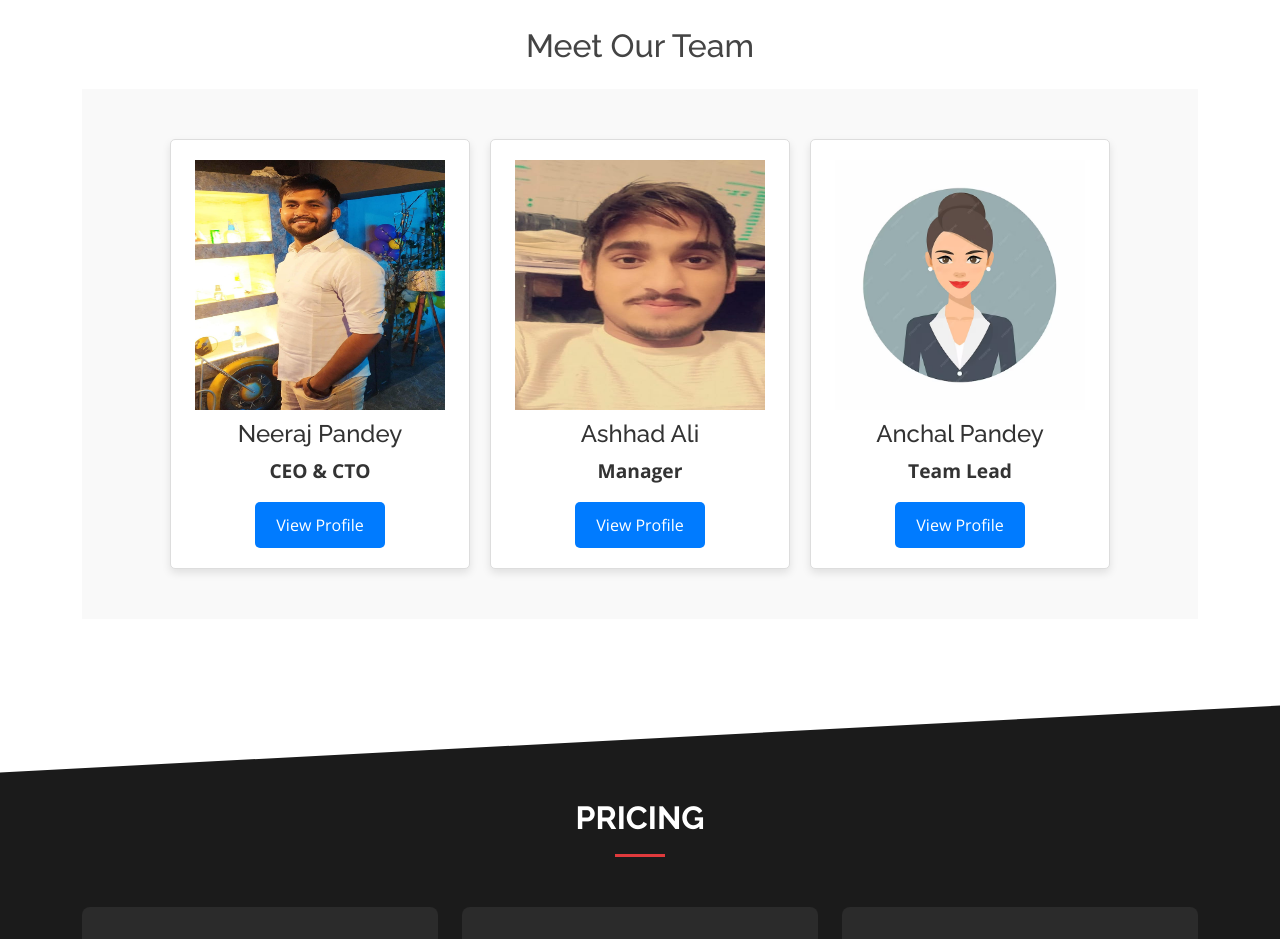
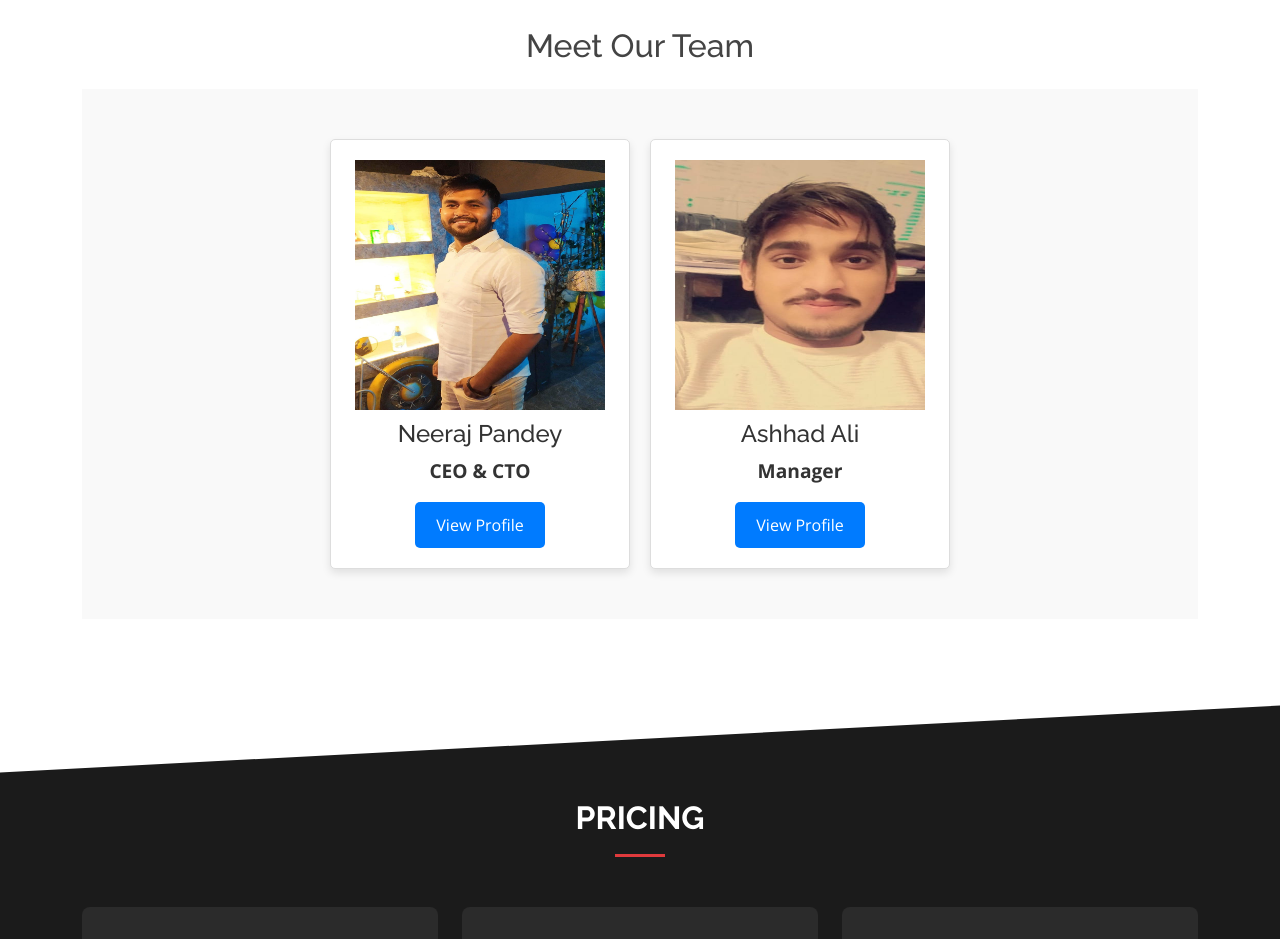
Before and after one commit to neerajpandit/berybraintech, a plain HTML site: page index.html in a window 1280 px wide. Shown: the part 3360-4299 px from the top of the page. Drawn offline with nearby package versions, Linux system fonts and the light colour scheme.

Commit message:
Update index.html
remove anchal name

```diff
--- a/index.html
+++ b/index.html
@@ -301,13 +301,13 @@
               <a href="https://www.linkedin.com/in/ashhad-ali-b37914234/" class="btn" style="background-color: #007bff; color: #fff; text-decoration: none; padding: 10px 20px; border-radius: 5px; transition: background-color 0.3s ease;">View Profile</a>
             </div>
             <!-- CTO & TL Profile Card -->
-            <div class="profile-card" style="background-color: #fff; border: 1px solid #ddd; border-radius: 5px; box-shadow: 0 4px 8px rgba(0, 0, 0, 0.1); text-align: center; padding: 20px; margin: 0 10px; width: 300px; max-width: 100%;">
+<!--             <div class="profile-card" style="background-color: #fff; border: 1px solid #ddd; border-radius: 5px; box-shadow: 0 4px 8px rgba(0, 0, 0, 0.1); text-align: center; padding: 20px; margin: 0 10px; width: 300px; max-width: 100%;">
               <img src="assets/img/anchalavatar.avif" alt="Manager" class="avatar" style="width: 250px; height: 250px; margin-bottom: 10px;">
               <h2 style="font-size: 1.5em; color: #333;">Anchal Pandey</h2>
               <p class="position" style="font-size: 1.2em; font-weight: bold; color: #333;">Team Lead</p>
               <p class="bio" style="font-size: 0.9em; color: #666; margin-bottom: 15px;"></p>
               <a href="https://www.linkedin.com/in/anchal-pandey-669193232/" class="btn" style="background-color: #007bff; color: #fff; text-decoration: none; padding: 10px 20px; border-radius: 5px; transition: background-color 0.3s ease;">View Profile</a>
-            </div>
+            </div> -->
           </div>
         </div>
       </div>
```
